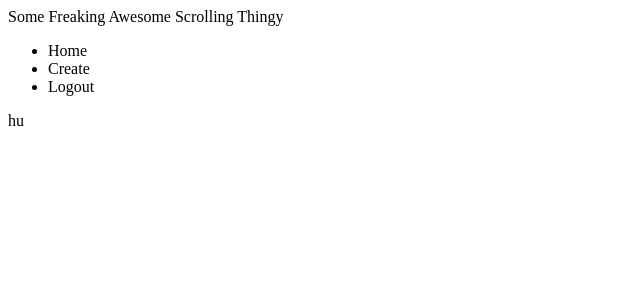
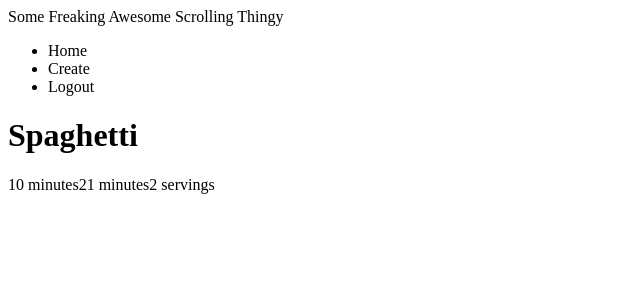
Before and after one commit to BigRedZone/CookBuk, a React app: page / in a window 1280 px wide. Shown: the top 300 px of the page, without its empty margins (0-640 px from the left). Built offline with nearby package versions, Linux system fonts and the light colour scheme.

Commit message:
-Update App component with the ability to change views accordingly

```diff
--- a/client/src/components/AddRecipe.jsx
+++ b/client/src/components/AddRecipe.jsx
@@ -41,7 +41,7 @@ class AddRecipe extends React.Component {
 
   // Initialize
   componentDidMount() {
-    this.getRecipes();
+    // this.getRecipes();
   }
 
   // GET requests
@@ -176,9 +176,7 @@ class AddRecipe extends React.Component {
             <input type="button" value="Submit Recipe" onClick={this.submitRecipe}/>
           </form>
         </div>
-        <Recipe
-          recipe={this.state.recipe}
-        />
+
       </div>
     )
   }
--- a/client/src/components/App.jsx
+++ b/client/src/components/App.jsx
@@ -9,23 +9,50 @@ class App extends React.Component {
     super(props);
 
     this.state = {
-      selectRecipe: false,
-      addRecipe: false,
-      recipeOTD: {}
+      select: false,
+      add: false,
+      recipeOTD: {},
+      recipe: {
+        name: 'Spaghetti',
+        ingredients: ['Linguini', 'Pasta Sauce', 'Ground Beef'],
+        steps: ['Add water to a pot', 'Heat pot until boiling', 'Add Linguini', 'Stir for 20 minutes', 'Drain water', 'Add Pasta Sauce', 'Add Ground Beef', 'Stir'],
+        cookTime: '21 minutes',
+        prepTime: '10 minutes',
+        servings: '2 servings'
+      }
     };
 
     this.renderComponent = this.renderComponent.bind(this);
+    this.selectRecipe = this.selectRecipe.bind(this);
+    this.addRecipe = this.addRecipe.bind(this);
   }
 
+  selectRecipe() {
+    this.setState({
+      select: !this.state.select
+    });
+  }
 
+  addRecipe() {
+    this.setState({
+      add: !this.state.add
+    });
+  }
 
   renderComponent() {
-    if (this.state.selectRecipe) {
-      return ('shg');
-    } else if (this.state.addRecipe) {
-      return ('hs');
+    if (this.state.select) {
+      return <Recipe recipe={this.state.recipe}/>
+    } else if (this.state.add) {
+      return <AddRecipe/>
     } else {
-      return ('hu');
+      //Tae your component goes here
+      return (
+        <div>
+          <h1 onClick={() => this.selectRecipe()}>{this.state.recipe.name}</h1>
+          <span>{this.state.recipe.prepTime}</span>
+          <span>{this.state.recipe.cookTime}</span>
+          <span>{this.state.recipe.servings}</span>
+        </div>);
     }
   }
 
@@ -37,7 +64,7 @@ class App extends React.Component {
         </div>
         <ul>
           <li><a>Home</a></li>
-          <li><a>Create</a></li>
+          <li><a onClick={() => this.addRecipe()}>Create</a></li>
           <li><a>Logout</a></li>
         </ul>
         <div>
```
Also changed, not shown: 1 other file (tests, documents, lock files or other folders).
